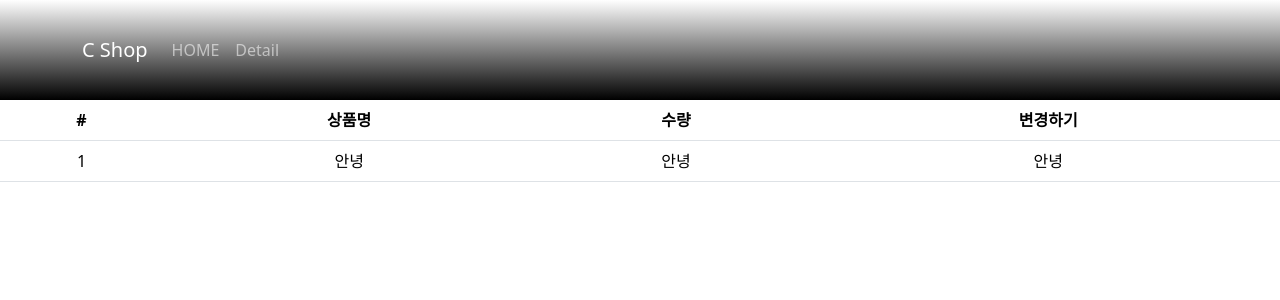
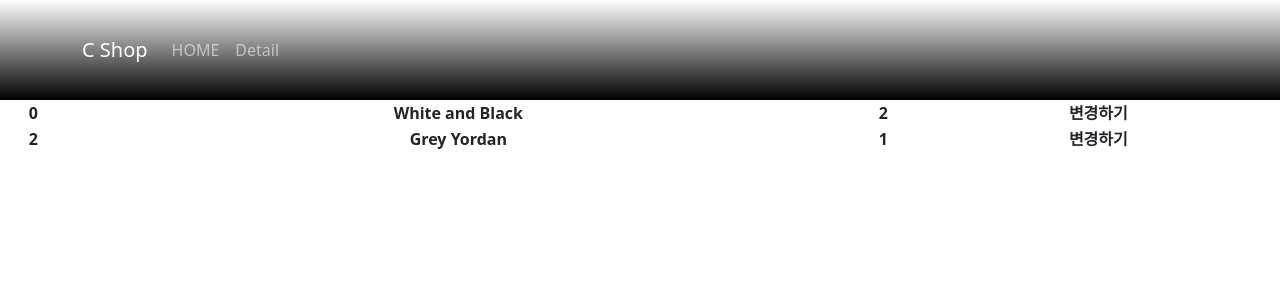
Before and after one commit to unizazang/shop, a React (Create React App) app: page /cart in a window 1280 px wide. Shown: the top 300 px of the page. Built offline with nearby package versions, Linux system fonts and the light colour scheme.

Commit message:
redux store

```diff
--- a/src/routes/Cart.js
+++ b/src/routes/Cart.js
@@ -1,26 +1,58 @@
 import {Table} from "react-bootstrap";
+import { useSelector } from "react-redux";
 
 function Cart(){
+
+  // redux store에 보관한 변수 꺼내쓰기 -----------------------
+
+ let state = useSelector((state)=>{return state.stock}) // 가져와주는 함수
+    // 이 안에는 store 에 있던 모든 state가 들어있다
+    console.log(state[1]);
+
+    /* --------------------- useSelector 사용 팁 -----------------------
+    useSelector((state)=>{return state}) <- 여기에는 store 안에있는 모든 state를 뜻하기 때문에
+    어떤 state를 가져오고 싶은지 여기에 써줄수 있다!!
+    let userState = useSelector((state)=>{return state.user})
+    이런 식으로 딱 가져오고 싶은 state만 따로 변수에 담을 수가 있음.
+
+    당연하지만 중괄호 return 생략해도 됨
+    useSelector(state => state.stock)
+
+    */
+
+    let cart = useSelector((state) => state.cart)
+
+
     return (
         <div>
            <Table>
-  <thead>
-    <tr>
-      <th>#</th>
-      <th>상품명</th>
-      <th>수량</th>
-      <th>변경하기</th>
-    </tr>
-  </thead>
-  <tbody>
-    <tr>
-      <td>1</td>
-      <td>안녕</td>
-      <td>안녕</td>
-      <td>안녕</td>
-    </tr>
-  </tbody>
-</Table>
+              {
+                cart.map((_, i)=>{
+                  return (
+                    <tr>
+                      <th>{cart[i].id}</th>
+                      <th>{cart[i].name}</th>
+                      <th>{cart[i].count}</th>
+                      <th>변경하기</th>
+                    </tr>
+                  )
+                })
+              }
+                {/* <tr>
+                  <th>{cart[0].id}</th>
+                  <th>{cart[0].name}</th>
+                  <th>{cart[0].count}</th>
+                  <th>변경하기</th>
+                </tr>
+
+                <tr>
+                  <td>{cart[1].id}</td>
+                  <td>{cart[1].name}</td>
+                  <td>{cart[1].count}</td>
+                  <td>변경하기</td>
+                </tr> */}
+
+            </Table>
         </div>
     )
 }
--- a/src/store.js
+++ b/src/store.js
@@ -4,8 +4,41 @@
 // 2. index.js 가서 <Provider store={store}> 라는 걸로 App 감싸기
 // -> 그럼 App 과 그 자식 컴포넌트들은 다 store.js에 있는 state 사용 가능.
 
-import { configureStore } from '@reduxjs/toolkit'
+// 근데 store에다가 모든 state를 보관할 필요는 없다!!!!! 공유 안하는 거는 필요한 데만 useState()로 만들어서 쓰면 됨...
+
+
+import { configureStore , createSlice } from '@reduxjs/toolkit'
+
+
+// state 만드는 법 - 이거 state 하나를 slice 라고 부른다
+// createSlice()는 useState()랑 비슷한 용도
+let user = createSlice({
+  name : 'user' , // state 이름
+  initialState : 'kim' //state 값
+});
+// 이 안에 객체 로 넣어야함!!!
+
+let stock = createSlice({
+  name : 'stock',
+  initialState : [10, 11, 12]
+})
+
+let cart = createSlice({
+  name : 'cart',
+  initialState : [
+    {id : 0, name : 'White and Black', count : 2},
+    {id : 2, name : 'Grey Yordan', count : 1}
+  ]
+  // 초기값을 여기 넣는 거임
+
+})
 
 export default configureStore({
-  reducer: { }
+  reducer: {
+  // state를 만들었다고 끝이아니고 이 안에 ★★등록★★해야 사용이 가능!!!
+    user : user.reducer,
+    stock : stock.reducer,
+    cart : cart.reducer,
+   }
 })
+// 객체로 들어있으니까 안에서 콤마로 구분
```
